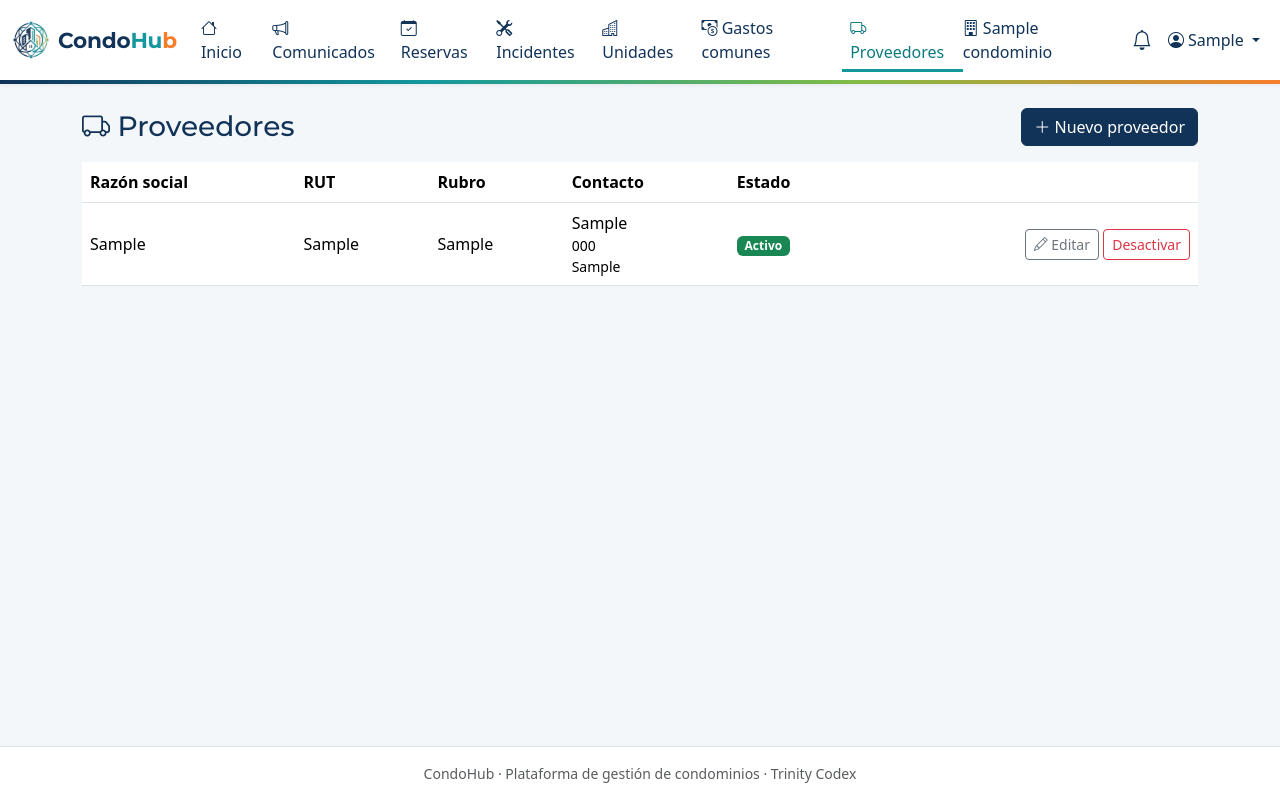
After one commit to Trinity-Codex/Proyecto_CondoHub, a Django app: page /proveedores/ in a window 1280 px wide. The commit adds this page. Run offline with Django 5.2, Linux system fonts and the light colour scheme; a user stored in the database is signed in; tables that the repository leaves empty hold one stand-in row (values such as "Sample post").

Commit message:
Agrega gestión de proveedores con validación de RUT

```diff
--- /dev/null
+++ b/apps/proveedores/models.py
@@ -0,0 +1,36 @@
+"""Modelo de proveedores: empresas o personas que prestan servicios al condominio."""
+from django.db import models
+
+from apps.cuentas.validadores import normalizar_rut, validar_rut
+
+
+class Proveedor(models.Model):
+    # REGLA MULTI-CONDOMINIO: cada proveedor pertenece a un solo condominio.
+    condominio = models.ForeignKey("condominios.Condominio", on_delete=models.CASCADE, related_name="proveedores")
+    # El RUT se valida (formato y dígito verificador) y se guarda normalizado: "12345678-5".
+    rut = models.CharField("RUT", max_length=12, validators=[validar_rut])
+    razon_social = models.CharField("razón social", max_length=150)
+    rubro = models.CharField(max_length=80, help_text="Ej.: ascensores, jardinería, aseo.")
+    contacto = models.CharField("persona de contacto", max_length=100, blank=True)
+    telefono = models.CharField("teléfono", max_length=20, blank=True)
+    correo = models.EmailField("correo electrónico", blank=True)
+    # En vez de borrar un proveedor se desactiva: así no se pierde su historial (ej. egresos).
+    activo = models.BooleanField(default=True)
+    creado = models.DateTimeField(auto_now_add=True)
+
+    class Meta:
+        ordering = ["razon_social"]
+        verbose_name = "proveedor"
+        verbose_name_plural = "proveedores"
+        constraints = [
+            # Última barrera en la base de datos: no puede haber dos veces el mismo RUT en un condominio.
+            models.UniqueConstraint(fields=["condominio", "rut"], name="proveedor_rut_unico_por_condominio"),
+        ]
+
+    def save(self, *args, **kwargs):
+        # Garantiza que el RUT siempre quede normalizado, venga de donde venga.
+        self.rut = normalizar_rut(self.rut)
+        super().save(*args, **kwargs)
+
+    def __str__(self):
+        return f"{self.razon_social} ({self.rut})"
--- /dev/null
+++ b/apps/proveedores/proveedores/templates/proveedores/lista.html
@@ -0,0 +1,52 @@
+{% extends "base.html" %}
+{% block titulo %}Proveedores{% endblock %}
+
+{% block contenido %}
+<div class="d-flex justify-content-between align-items-center mb-3">
+  <h1 class="h3 mb-0"><i class="bi bi-truck"></i> Proveedores</h1>
+  {% if es_admin %}
+  <a class="btn btn-primary" href="{% url 'proveedores:nuevo' %}"><i class="bi bi-plus-lg"></i> Nuevo proveedor</a>
+  {% endif %}
+</div>
+
+<div class="table-responsive">
+  <table class="table table-hover align-middle">
+    <thead>
+      <tr><th>Razón social</th><th>RUT</th><th>Rubro</th><th>Contacto</th><th>Estado</th>{% if es_admin %}<th></th>{% endif %}</tr>
+    </thead>
+    <tbody>
+      {% for p in proveedores %}
+      <tr class="{% if not p.activo %}text-muted{% endif %}">
+        <td>{{ p.razon_social }}</td>
+        <td>{{ p.rut }}</td>
+        <td>{{ p.rubro }}</td>
+        <td>
+          {{ p.contacto|default:"—" }}
+          {% if p.telefono %}<div class="small">{{ p.telefono }}</div>{% endif %}
+          {% if p.correo %}<div class="small">{{ p.correo }}</div>{% endif %}
+        </td>
+        <td>
+          {% if p.activo %}<span class="badge text-bg-success">Activo</span>
+          {% else %}<span class="badge text-bg-secondary">Inactivo</span>{% endif %}
+        </td>
+        {% if es_admin %}
+        <td class="text-end text-nowrap">
+          <a class="btn btn-sm btn-outline-secondary" href="{% url 'proveedores:editar' p.pk %}"><i class="bi bi-pencil"></i> Editar</a>
+          <form method="post" action="{% url 'proveedores:estado' p.pk %}" class="d-inline">
+            {% csrf_token %}
+            <button class="btn btn-sm {% if p.activo %}btn-outline-danger{% else %}btn-outline-success{% endif %}" type="submit">
+              {% if p.activo %}Desactivar{% else %}Activar{% endif %}
+            </button>
+          </form>
+        </td>
+        {% endif %}
+      </tr>
+      {% empty %}
+      <tr><td colspan="6" class="text-muted">Aún no hay proveedores registrados.</td></tr>
+      {% endfor %}
+    </tbody>
+  </table>
+</div>
+
+{% include "_paginacion.html" %}
+{% endblock %}
--- /dev/null
+++ b/apps/proveedores/urls.py
@@ -0,0 +1,13 @@
+"""Rutas de proveedores (prefijo /proveedores/ en config/urls.py)."""
+from django.urls import path
+
+from . import views
+
+app_name = "proveedores"
+
+urlpatterns = [
+    path("", views.ProveedorListView.as_view(), name="lista"),
+    path("nuevo/", views.ProveedorCreateView.as_view(), name="nuevo"),
+    path("<int:pk>/editar/", views.ProveedorUpdateView.as_view(), name="editar"),
+    path("<int:pk>/estado/", views.ProveedorCambiarEstadoView.as_view(), name="estado"),
+]
--- /dev/null
+++ b/apps/proveedores/views.py
@@ -0,0 +1,77 @@
+"""
+Vistas de proveedores.
+
+Permisos:
+  - Ver la lista:                       administrador y comité
+  - Crear, editar y activar/desactivar: solo el administrador
+"""
+from django.contrib import messages
+from django.shortcuts import get_object_or_404, redirect
+from django.urls import reverse_lazy
+from django.views import View
+from django.views.generic import CreateView, ListView, UpdateView
+
+from apps.core.permisos import ADMINISTRADOR, COMITE, CondominioQuerysetMixin, RolRequeridoMixin
+
+from .forms import ProveedorForm
+from .models import Proveedor
+
+
+class ProveedorListView(RolRequeridoMixin, CondominioQuerysetMixin, ListView):
+    roles_permitidos = [ADMINISTRADOR, COMITE]
+    model = Proveedor
+    template_name = "proveedores/lista.html"
+    context_object_name = "proveedores"
+    paginate_by = 15
+
+    def get_queryset(self):
+        # Primero los activos, luego por nombre.
+        return super().get_queryset().order_by("-activo", "razon_social")
+
+
+class ProveedorFormMixin:
+    """Lo que comparten crear y editar."""
+
+    model = Proveedor
+    form_class = ProveedorForm
+    template_name = "proveedores/formulario.html"
+    success_url = reverse_lazy("proveedores:lista")
+
+    def get_form_kwargs(self):
+        kwargs = super().get_form_kwargs()
+        kwargs["condominio"] = self.request.condominio  # lo necesita clean_rut()
+        return kwargs
+
+
+class ProveedorCreateView(RolRequeridoMixin, ProveedorFormMixin, CreateView):
+    roles_permitidos = [ADMINISTRADOR]
+
+    def form_valid(self, form):
+        # El condominio NUNCA viene del formulario: lo pone la vista.
+        form.instance.condominio = self.request.condominio
+        messages.success(self.request, "Proveedor registrado.")
+        return super().form_valid(form)
+
+
+class ProveedorUpdateView(RolRequeridoMixin, ProveedorFormMixin, CondominioQuerysetMixin, UpdateView):
+    roles_permitidos = [ADMINISTRADOR]
+
+    def form_valid(self, form):
+        messages.success(self.request, "Proveedor actualizado.")
+        return super().form_valid(form)
+
+
+class ProveedorCambiarEstadoView(RolRequeridoMixin, View):
+    """Activa o desactiva un proveedor. Solo acepta POST (un cambio de datos no va por GET)."""
+
+    roles_permitidos = [ADMINISTRADOR]
+    http_method_names = ["post"]
+
+    def post(self, request, pk):
+        # Filtrar por condominio evita tocar proveedores de otra comunidad (daría 404).
+        proveedor = get_object_or_404(Proveedor, pk=pk, condominio=request.condominio)
+        proveedor.activo = not proveedor.activo
+        proveedor.save(update_fields=["activo"])
+        estado = "activado" if proveedor.activo else "desactivado"
+        messages.success(request, f"Proveedor {estado}.")
+        return redirect("proveedores:lista")
--- a/config/settings.py
+++ b/config/settings.py
@@ -57,6 +57,7 @@ INSTALLED_APPS = [
     "apps.incidentes",      # incidentes reportados por residentes (RF07, RF08)
     "apps.notificaciones",  # notificaciones dentro del sitio (RF10, patrón Observer)
     "apps.gastos",          # gastos comunes: períodos y egresos (RF02)
+    "apps.proveedores",     # proveedores del condominio (RF: gestión de proveedores)
 ]
 
 MIDDLEWARE = [
--- a/config/urls.py
+++ b/config/urls.py
@@ -24,6 +24,7 @@ urlpatterns = [
     path("incidentes/", include("apps.incidentes.urls")),
     path("notificaciones/", include("apps.notificaciones.urls")),
     path("gastos/", include("apps.gastos.urls")),
+    path("proveedores/", include("apps.proveedores.urls")),
     path("", include("apps.core.urls")),
 ]
 
--- a/templates/base.html
+++ b/templates/base.html
@@ -56,6 +56,7 @@
         {% if es_admin or es_comite %}
         <li class="nav-item"><a class="nav-link {% if seccion == 'condominios' %}active{% endif %}" href="{% url 'condominios:unidades' %}"><i class="bi bi-buildings"></i> Unidades</a></li>
         <li class="nav-item"><a class="nav-link {% if seccion == 'gastos' %}active{% endif %}" href="{% url 'gastos:periodos' %}"><i class="bi bi-cash-coin"></i> Gastos comunes</a></li>
+                <li class="nav-item"><a class="nav-link {% if seccion == 'proveedores' %}active{% endif %}" href="{% url 'proveedores:lista' %}"><i class="bi bi-truck"></i> Proveedores</a></li>
         {% endif %}
       </ul>
       {% endwith %}
```
Also changed, not shown: apps/proveedores/admin.py (added, +11 -0 lines), apps/proveedores/apps.py (added, +8 -0 lines), apps/proveedores/forms.py (added, +34 -0 lines), apps/proveedores/proveedores/templates/proveedores/formulario.html (added, +21 -0 lines), apps/proveedores/tests.py (added, +102 -0 lines), apps/proveedores/__init__.py (added), apps/proveedores/migrations/0001_initial.py (added), apps/proveedores/migrations/__init__.py (added).
